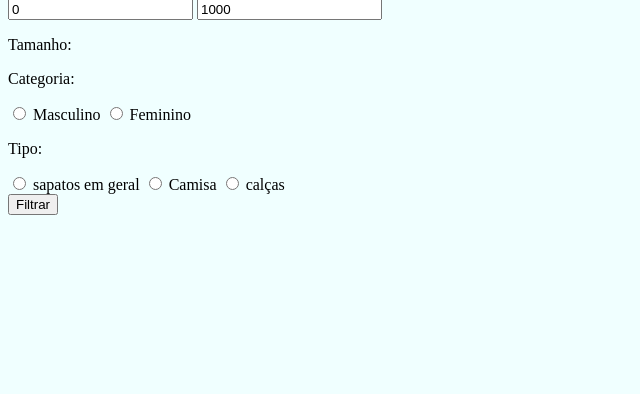
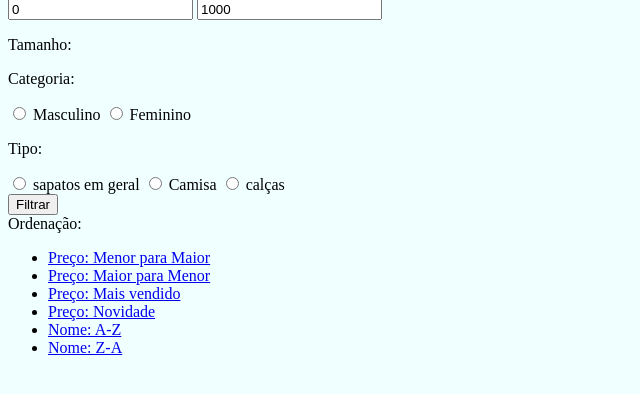
Before and after one commit to gilbertodfl/python-django-ecommerce, a Django app: page /loja/1/ in a window 1280 px wide. Shown: the part 138-532 px from the top of the page, without its empty margins (0-640 px from the left). Run offline with Django 5.2, Linux system fonts and the light colour scheme; data comes from the database, SQL or seed files in the repository; both versions use the stored data as it was after the commit; some libraries are stand-ins or nearby versions.

Commit message:
Aplicação do main.jus para ordenação

```diff
--- a/loja/models.py
+++ b/loja/models.py
@@ -34,6 +34,11 @@ class Produto(models.Model):
 
     def __str__(self):
         return f"{self.nome},  {self.categoria}, Tipo: {self.tipo}, Preço: {self.preco}"
+    ## aqui estamos calculando o total de vendas de um produto específico.
+    #
+    def total_vendas(self):
+        itens_pedido = ItensPedido.objects.filter(pedido__finalizado=True, item_estoque__produto__id=self.id)
+        return sum(item.quantidade for item in itens_pedido)
 
 class Cor(models.Model):
     nome = models.CharField(max_length=80, null=True, blank=True)
--- a/loja/templates/base.html
+++ b/loja/templates/base.html
@@ -7,10 +7,12 @@
     <title>Ecommerce Reserva</title>
     <link rel="stylesheet" type="text/css" href="{% static 'css/main.css' %}">
     <link rel="stylesheet" href="https://cdnjs.cloudflare.com/ajax/libs/font-awesome/7.0.1/css/all.min.css" integrity="sha512-2SwdPD6INVrV/lHTZbO2nodKhrnDdJK9/kg2XD1r9uGqPo1cUbujc+IYdlYdEErWNu69gVcYgdxlmVmzTWnetw==" crossorigin="anonymous" referrerpolicy="no-referrer" />
+
 </head>
 <body>
     {% include 'navbar.html' %}
     {% block body %}
     {% endblock %}
+    <script type="text/javascript" src="{% static 'js/main.js' %}"></script>
 </body>
 </html>
--- a/loja/templates/loja.html
+++ b/loja/templates/loja.html
@@ -1,40 +1,84 @@
-{% extends 'base.html' %}
-{% load static %}
-
-{% block body %}
+{% extends 'base.html' %} {% load static %} {% block body %}
 
 <h3>Loja</h3>
-<form method='post' action="{% url 'loja' %}">
+<div style="display: flex">
+  <div>
+    <form method="post" action="{% url 'loja' %}">
       {% csrf_token %}
 
-    <input type="number" name="preco_minimo" value="{{ minimo }}" placeholder="0" step="0.01" min="0">
-    <input type="number" name="preco_maximo" value="{{ maximo }}" placeholder="0" step="0.01" min="0">
+      <input
+        type="number"
+        name="preco_minimo"
+        value="{{ minimo }}"
+        placeholder="0"
+        step="0.01"
+        min="0"
+      />
+      <input
+        type="number"
+        name="preco_maximo"
+        value="{{ maximo }}"
+        placeholder="0"
+        step="0.01"
+        min="0"
+      />
 
       <p>Tamanho:</p>
       {% for tamanho in tamanhos %}
-        <input type="radio" name="tamanho" value="{{ tamanho }}" id="tamanho_{{ tamanho }}">
+      <input
+        type="radio"
+        name="tamanho"
+        value="{{ tamanho }}"
+        id="tamanho_{{ tamanho }}"
+      />
       <label for="tamanho_{{ tamanho }}">{{ tamanho }}</label>
       {% endfor %}
 
       <p>Categoria:</p>
       {% for categoria in categorias_navegacao %}
-        <input type="radio" name="categoria" value="{{ categoria.slug }}" id="categoria_{{ categoria.slug }}">
+      <input
+        type="radio"
+        name="categoria"
+        value="{{ categoria.slug }}"
+        id="categoria_{{ categoria.slug }}"
+      />
       <label for="{{ categoria.slug }}">{{ categoria.nome }}</label>
       {% endfor %}
 
       <p>Tipo:</p>
       {% for tipo in tipos_navegacao %}
-        <input type="radio" name="tipo" value="{{ tipo.slug }}" id="tipo_{{ tipo.slug }}">
+      <input
+        type="radio"
+        name="tipo"
+        value="{{ tipo.slug }}"
+        id="tipo_{{ tipo.slug }}"
+      />
       <label for="tipo.slug }}">{{ tipo.nome }}</label>
       {% endfor %}
-    <br>
+      <br />
       <button type="submit">Filtrar</button>
     </form>
+    Ordenação:
+    <ul>
+        <li><a href="#" name="menor-preco" class="item-ordernar">Preço: Menor para Maior</a></li>
+        <li><a href="#" name="maior-preco" class="item-ordernar">Preço: Maior para Menor</a></li>
+        <li><a href="#" name="mais-vendido" class="item-ordernar">Preço: Mais vendido</a></li>
+        <li><a href="#" name="mais-recente" class="item-ordernar">Preço: Novidade</a></li>
+        <li><a href="#" name="nome-asc" class="item-ordernar">Nome: A-Z</a></li>
+        <li><a href="#" name="nome-desc" class="item-ordernar">Nome: Z-A</a></li>
+    </ul>
 
+  </div>
+  <div>
     {% for produto in produtos %}
     <div class="produto">
       <a href="{% url 'ver_produto' produto.id %}">
-            <img src="{{ produto.imagem.url }}" alt="{{ produto.nome }}" width="200" height="200">
+        <img
+          src="{{ produto.imagem.url }}"
+          alt="{{ produto.nome }}"
+          width="200"
+          height="200"
+        />
       </a>
       <h4>{{ produto.nome }}</h4>
       <p>Preço: R$ {{ produto.preco }}</p>
@@ -42,5 +86,6 @@
       <p>Tipo: {{ produto.tipo.nome }}</p>
     </div>
     {% endfor %}
-
+  </div>
+</div>
 {% endblock %}
--- a/loja/utils.py
+++ b/loja/utils.py
@@ -6,3 +6,23 @@ def filtrar_produtos(produtos, filtro, preco_minimo=0, preco_maximo=1000, tamanh
         else:
             produtos = produtos.filter(categoria__slug=filtro,ativo=True)
     return produtos
+
+def ordernar_produtos( produtos, ordem ):
+    print ( "orderm: ", ordem)
+    if ordem == "menor-preco":
+        return produtos.order_by('preco')
+    elif ordem == "maior-preco":
+        return produtos.order_by('-preco')
+    elif ordem == "mais-recente":
+        return produtos.order_by('-id')
+    elif ordem == "mais-vendido":
+        lista_produtos=[]
+        for produto in produtos:
+            lista_produtos.append( (produto.total_vendas(), produto) )
+        lista_produtos = sorted(lista_produtos, key=lambda x: x[0], reverse=True)
+        produtos = [item[1] for item in lista_produtos ]
+        print
+        return produtos
+
+    else:
+        return produtos
--- a/loja/views.py
+++ b/loja/views.py
@@ -3,7 +3,7 @@ from django.shortcuts import render, redirect
 from django.template import context
 from  .models import *
 import uuid
-from .utils import filtrar_produtos
+from .utils import filtrar_produtos, ordernar_produtos
 # Create your views here.
 def homepage(request):
     banners = Banner.objects.filter(ativo=True)
@@ -36,12 +36,13 @@ def loja(request, filtro=None):
     tamanhos = itens.values_list('tamanho', flat=True).distinct()
     ids_categorias = produtos.values_list('categoria__id', flat=True).distinct()
     categorias=Categoria.objects.filter(id__in=ids_categorias)
-    #categorias=Categoria.objects.all()
     ##minimo, maximo= preco_minimo_maximo(produtos)
-    context={
+    ordem = request.GET.get("ordem","menor-preco")
+    produtos = ordernar_produtos(produtos, ordem)
+    context = {
         'produtos': produtos,
-        'minimo': Produto.objects.order_by('preco').first().preco if produtos.exists() else 0,
-        'maximo': Produto.objects.order_by('-preco').first().preco if produtos.exists() else 1000,
+        'minimo': Produto.objects.order_by('preco').first().preco if produtos else 0,
+        'maximo': Produto.objects.order_by('-preco').first().preco if produtos else 1000,
         'tamanhos': tamanhos,
         'categorias': categorias
     }
--- /dev/null
+++ b/static/js/main.js
@@ -0,0 +1,7 @@
+var url = new URL(document.URL);
+var itens= document.getElementsByClassName("item-ordernar");
+for( i = 0; i < itens.length; i++){
+    url.hash = ""; // remove o # do final
+    url.searchParams.set("ordem",itens[i].name);
+    itens[i].href=url.href;
+}
```
Also changed, not shown: db.sqlite3. Lines whose indentation alone changed are shown as unchanged.
